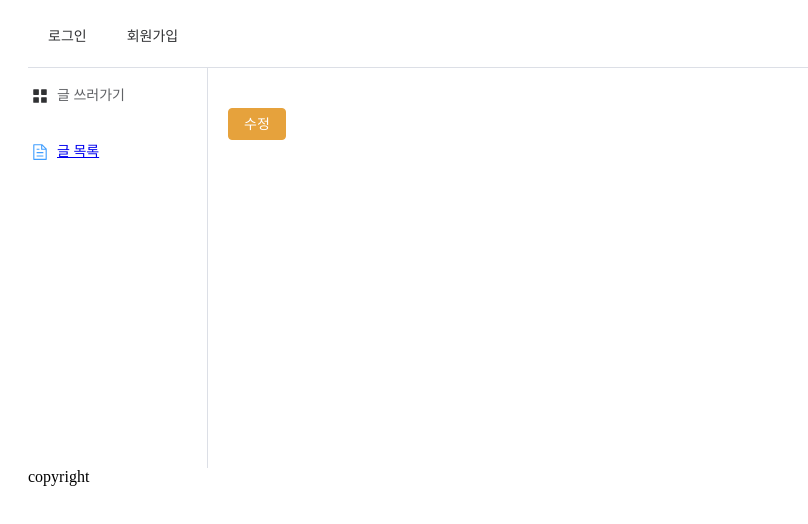
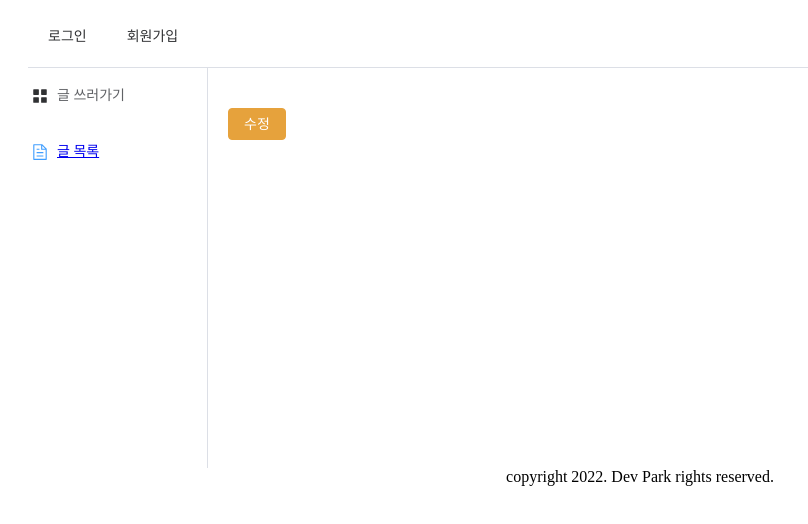
Before and after one commit to Park-Kwanwoo/weather-community, a Vue app in the folder front/: page /post/1 in a window 1280 px wide. Shown: the top 524 px of the page, without its empty margins (0-808 px from the left). Built offline with nearby package versions, Linux system fonts and the light colour scheme; no server answers; a web font is replaced by a local one.

Commit message:
footer 변경

```diff
--- a/front/src/components/Footer.vue
+++ b/front/src/components/Footer.vue
@@ -1,5 +1,5 @@
 <template>
-  <el-footer>
-    copyright
+  <el-footer align="center">
+    copyright 2022. Dev Park rights reserved.
   </el-footer>
 </template>
```
